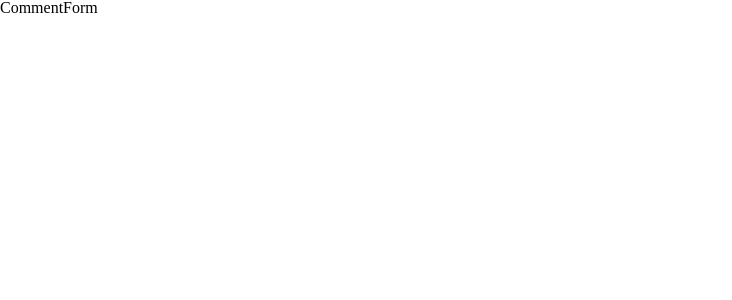
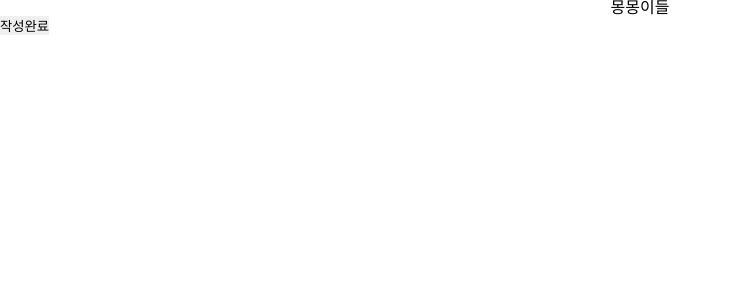
Before and after one commit to ILsangEmong/ILsangEmong-Web, a React (Create React App) app: page /group/comment in a window 1280 px wide. Shown: the top 300 px of the page, without its empty margins (0-732 px from the left). Built offline with nearby package versions, Linux system fonts and the light colour scheme.

Commit message:
feat: comment form 큰틀 구현

```diff
--- a/src/pages/CommentForm.tsx
+++ b/src/pages/CommentForm.tsx
@@ -1,3 +1,50 @@
+import styled from 'styled-components';
+import { Link } from 'react-router-dom';
+
 export default function CommentForm() {
-  return <div>CommentForm</div>;
+  return (
+    <>
+      <StTitle>몽몽이들</StTitle>
+
+      <StContainer></StContainer>
+
+      <Link to={'/group'}>
+        <StBtn>작성완료</StBtn>
+      </Link>
+    </>
+  );
 }
+
+const StTitle = styled.div`
+  // width: ;
+  // height: ;
+
+  display: flex;
+  justify-content: center;
+
+  // margin-bottom :3rem;
+`;
+
+const StContainer = styled.div`
+  // width: ;
+  // height: ;
+
+  display: flex;
+  flex-direction: row;
+  justify-content: center;
+
+  // gap: 3rem;
+`;
+
+const StBtn = styled.button`
+  // width: ;
+  // height: ;
+
+  display: flex;
+  justify-content: center;
+
+  // &:hover{
+  //   background-color : skyblue;
+  //   color : blue
+  // }
+`;
```
